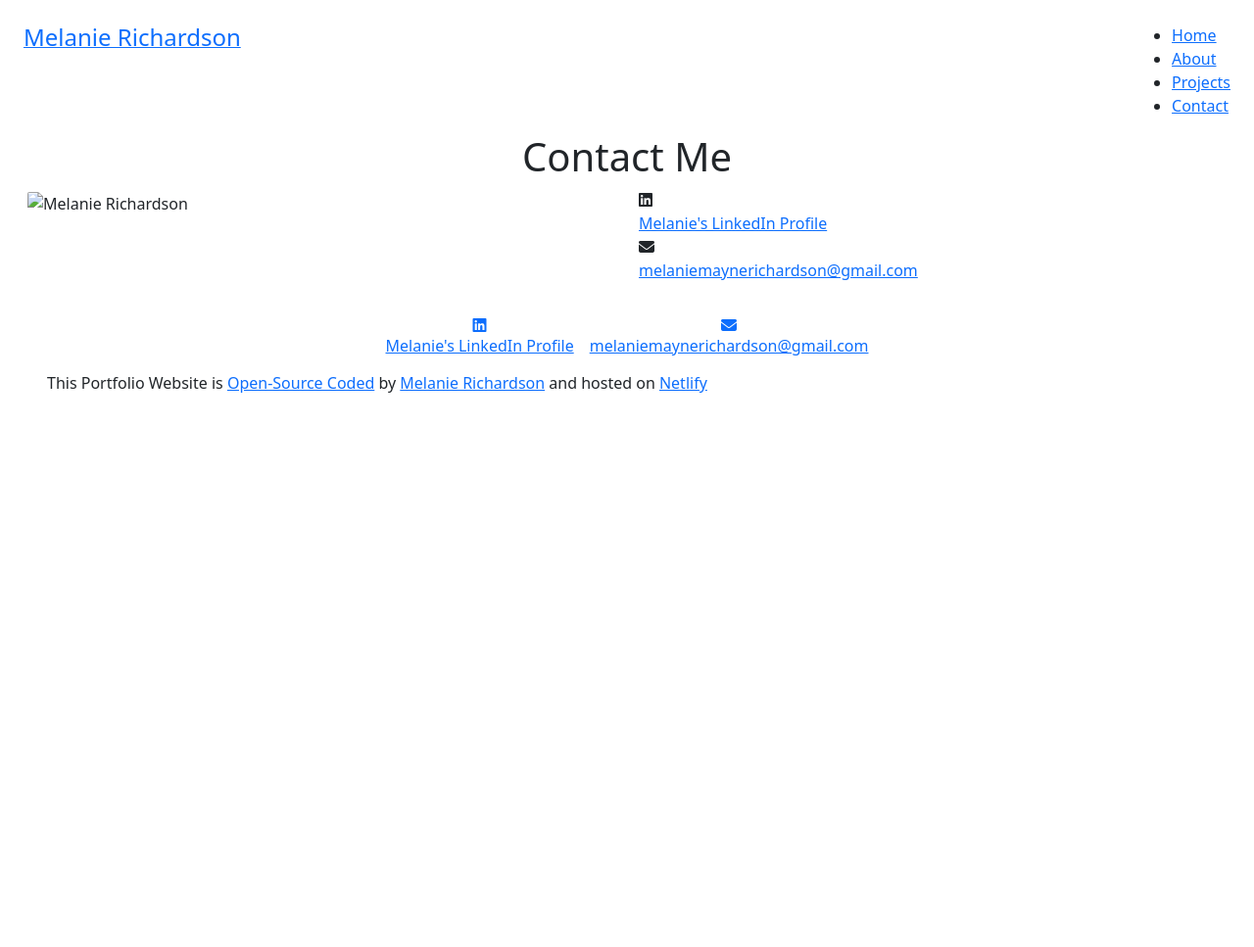
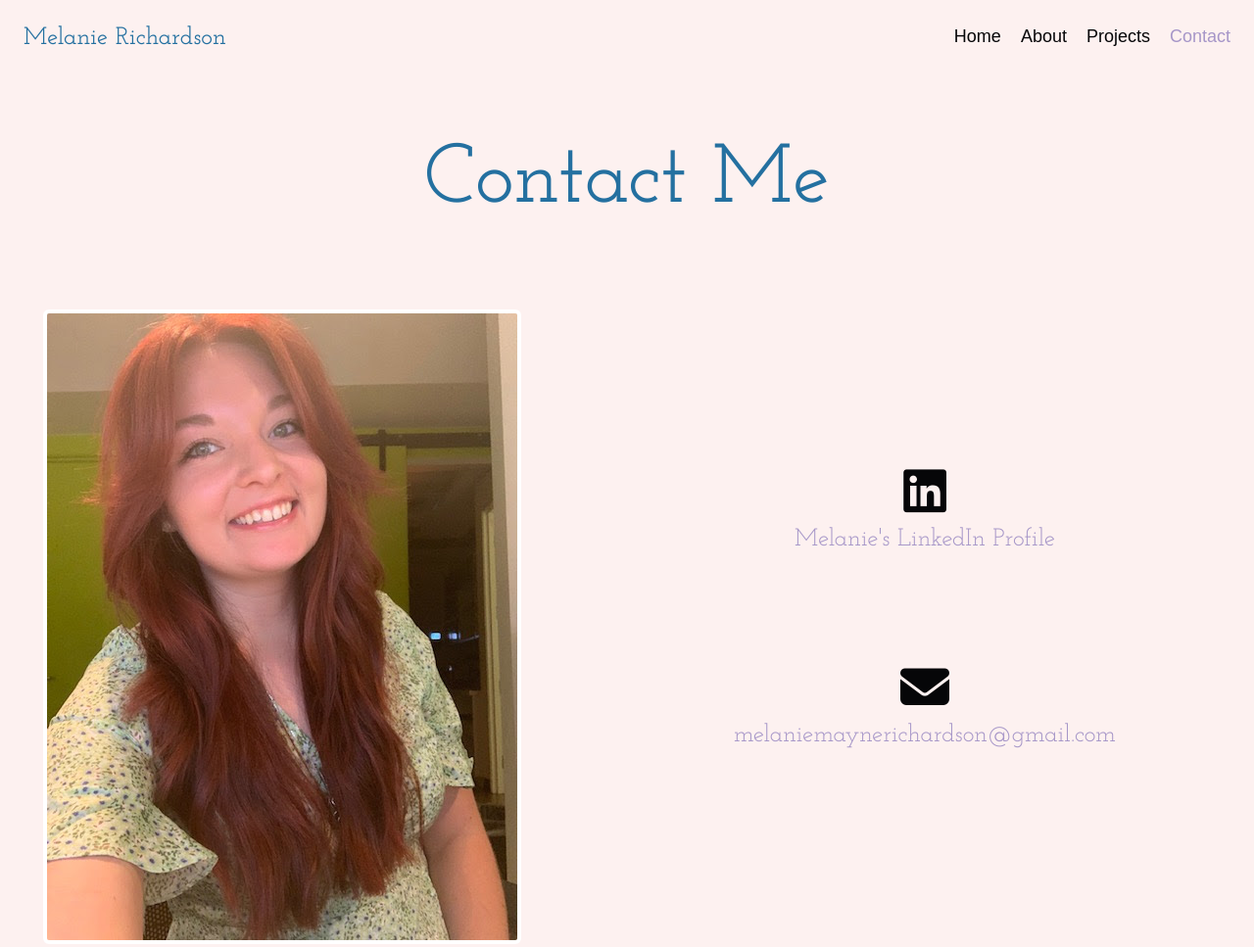
Before and after one commit to MelanieMayne/My-Portfolio-Project, a plain HTML site: page contact.html in a window 1280 px wide. Shown: the top 967 px of the page at 98% size. Before the commit the page ends 800 px from the top, so only its background shows below. Drawn offline with nearby package versions, Linux system fonts and the light colour scheme; the site is published under a folder, as on GitHub Pages, so addresses that start at the root find nothing; a web font is replaced by a local one.

```diff
--- a/contact.html
+++ b/contact.html
@@ -16,7 +16,7 @@
       href="https://fonts.googleapis.com/css2?family=Encode+Sans+Semi+Condensed:wght@100&family=Josefin+Slab:wght@400;500&display=swap"
       rel="stylesheet"
     />
-    <link rel="stylesheet" href="/src/style.css" />
+    <link rel="stylesheet" href="src/style.css" />
     <script
       src="https://cdn.jsdelivr.net/npm/bootstrap@5.2.0/dist/js/bootstrap.bundle.min.js"
       integrity="sha384-A3rJD856KowSb7dwlZdYEkO39Gagi7vIsF0jrRAoQmDKKtQBHUuLZ9AsSv4jD4Xa"
@@ -69,7 +69,7 @@
       <div class="row">
         <div class="col-sm-6">
           <img
-            src="/src/images/mr-headshot.jpg"
+            src="src/images/mr-headshot.jpg"
             alt="Melanie Richardson"
             class="img-fluid border border-4 border-white rounded"
           />
```
Also changed, not shown: about.html (+6 -2 lines).
